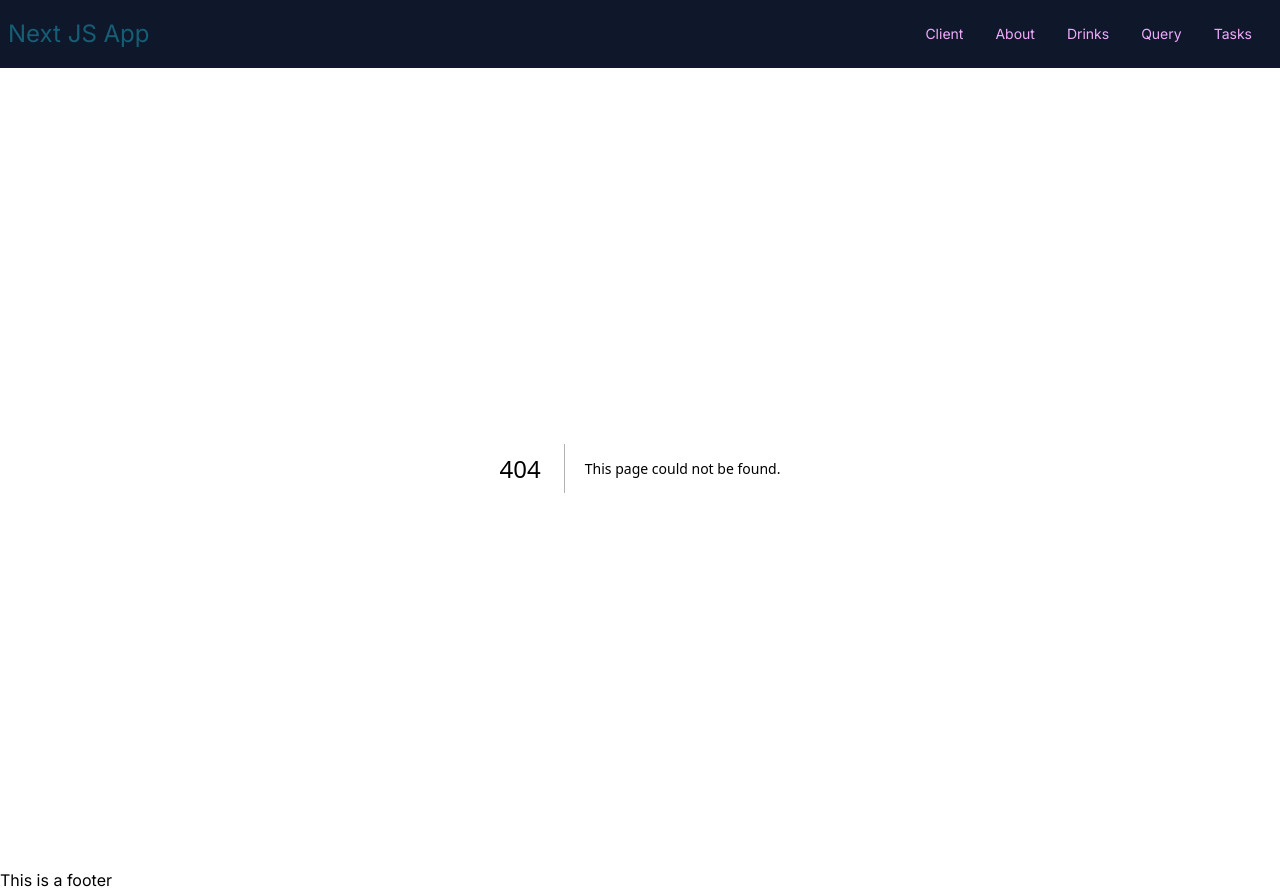
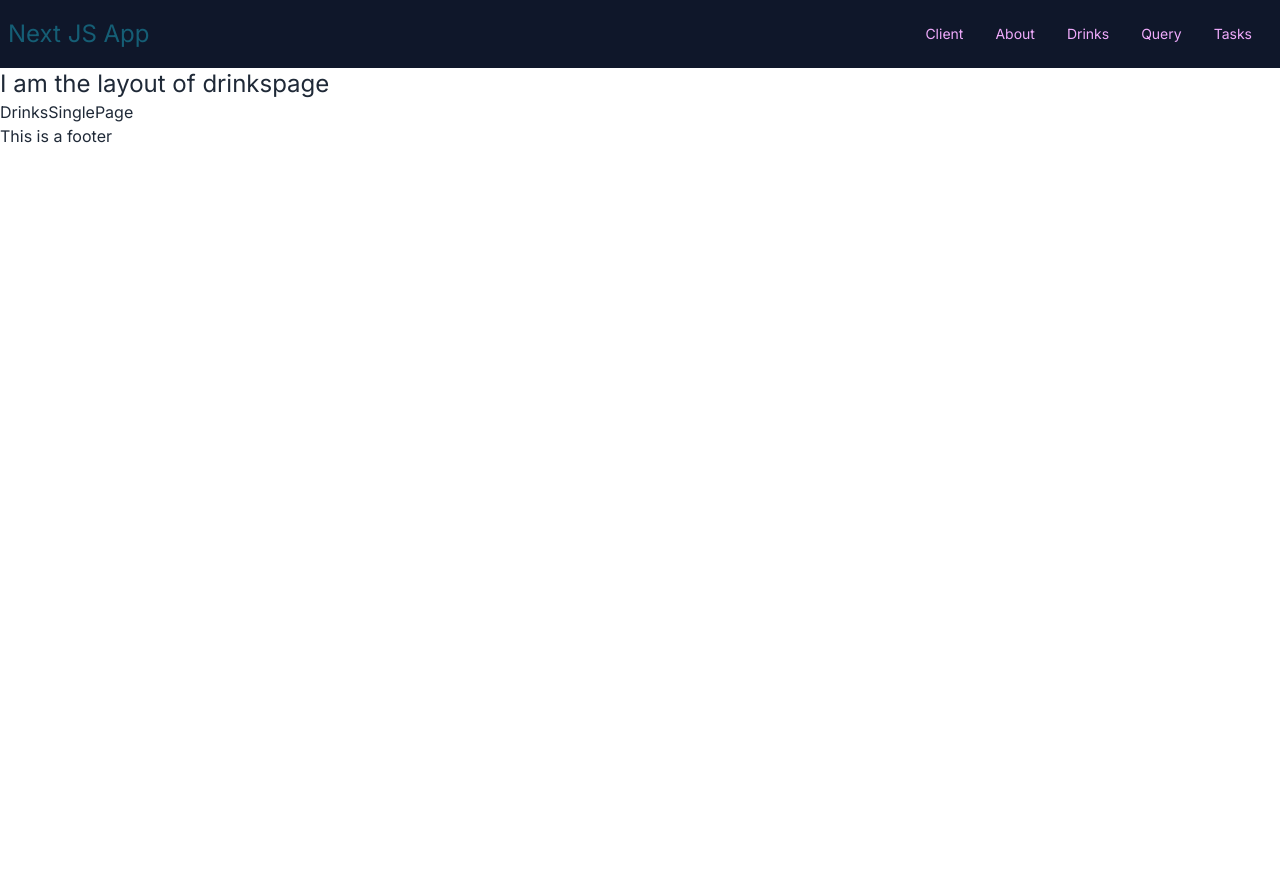
Before and after one commit to aghildev/next-study, a Next.js app: page /drinks/1 in a window 1280 px wide. Before the commit this address had no page. After the commit the page ends 800 px from the top, so only its background shows below. Built offline with nearby package versions, Linux system fonts and the light colour scheme.

Commit message:
dynamic route added

```diff
--- /dev/null
+++ b/app/drinks/[id]/page.js
@@ -0,0 +1,9 @@
+import React from 'react'
+
+const DrinksSinglePage = () => {
+  return (
+    <div>DrinksSinglePage</div>
+  )
+}
+
+export default DrinksSinglePage
```
